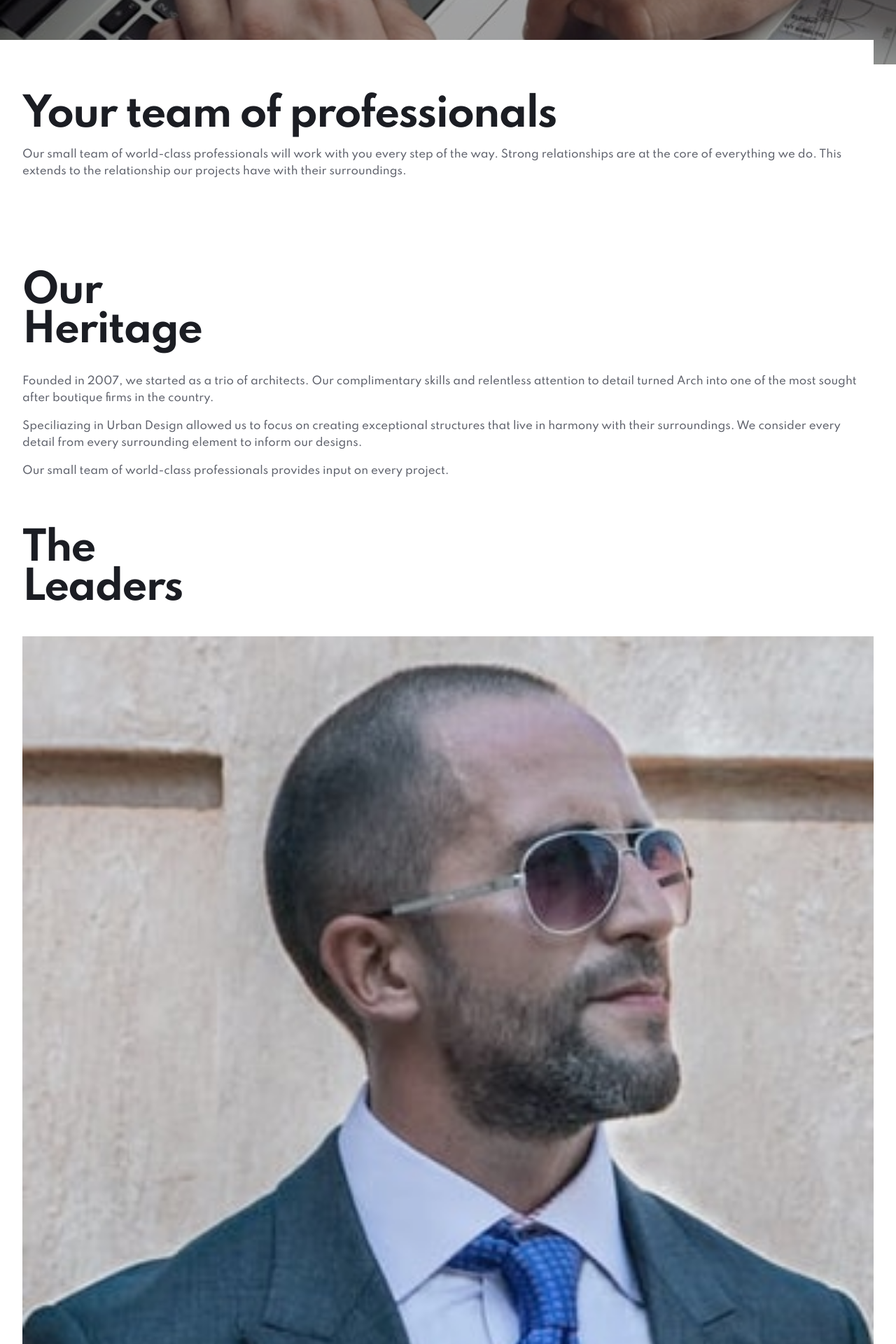
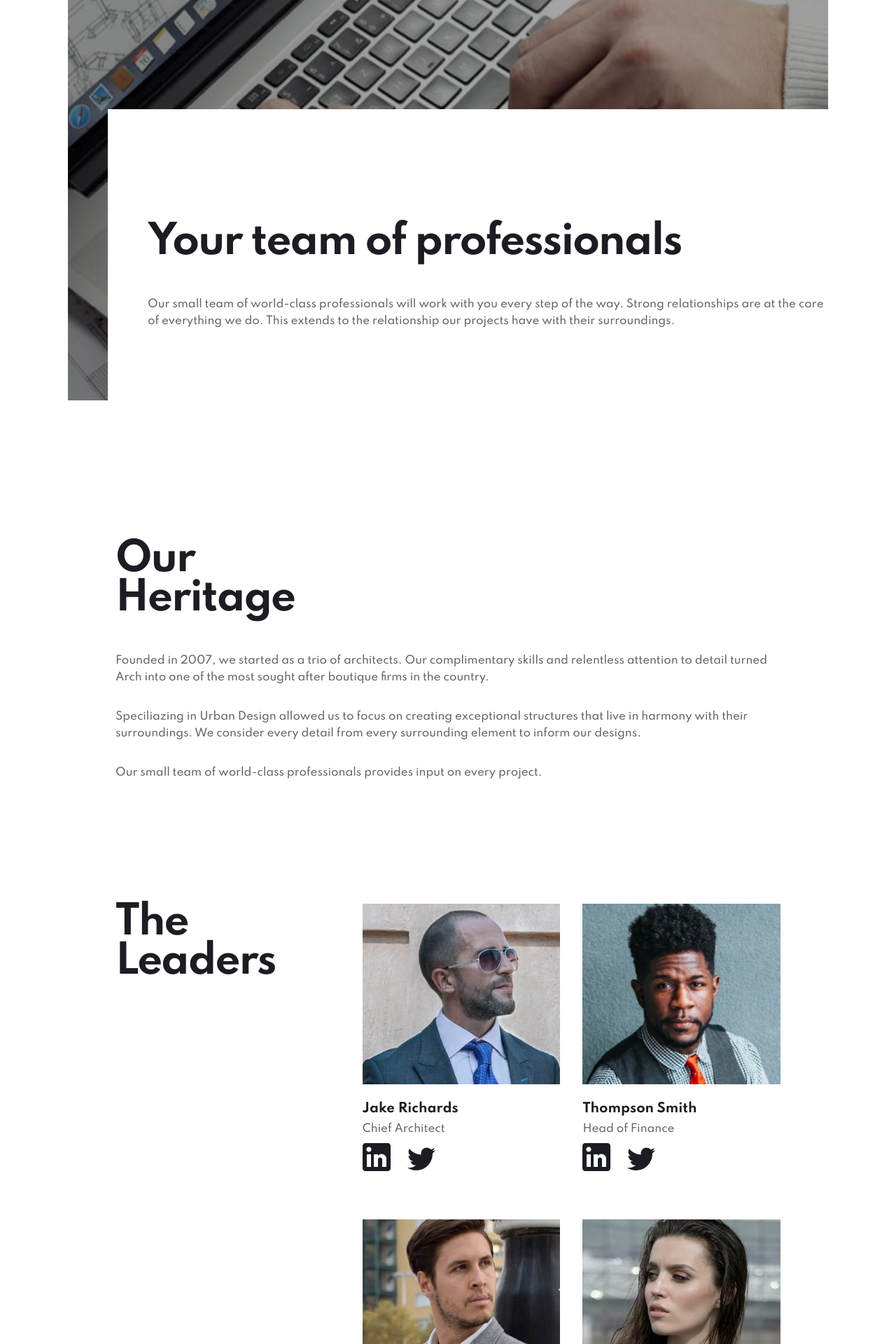
Before and after one commit to Ukhu/arch-studio, a Next.js app: page /about in a window 1280 px wide. Shown: the part 300-2220 px from the top of the page at 70% size. Built offline with nearby package versions, Linux system fonts and the light colour scheme.

Commit message:
make our leaders section responsive

```diff
--- a/pages/about.tsx
+++ b/pages/about.tsx
@@ -48,7 +48,7 @@ function About() {
           <span>The</span>
           <span>Leaders</span>
         </h2>
-        <div>
+        <div className={style.our_leaders_profiles}>
           <LeaderCard
             image={JakeImg}
             name="Jake Richards"
--- a/styles/comps/LeaderCard.module.scss
+++ b/styles/comps/LeaderCard.module.scss
@@ -2,7 +2,6 @@
 
 .leader_card {
   position: relative;
-  margin-top: 2.5rem;
 }
 
 .leader_card_name {
--- a/styles/comps/PageHero.module.scss
+++ b/styles/comps/PageHero.module.scss
@@ -3,6 +3,11 @@
 .page_hero {
   position: relative;
   margin-bottom: 8.25rem;
+
+  @media screen and (min-width: $tablet) {
+    margin: 0 6.0625rem;
+    margin-bottom: 12.5rem;
+  }
 }
 
 .page_hero_image {
@@ -11,6 +16,10 @@
   background-repeat: no-repeat;
   background-size: cover;
   background-position: center;
+
+  @media screen and (min-width: $tablet) {
+    height: 45rem;
+  }
 }
 
 .page_hero_overlay {
@@ -26,16 +35,29 @@
   margin-right: 2rem;
   margin-bottom: 4.5rem;
   background: #ffffff;
+
+  @media screen and (min-width: $tablet) {
+    height: 26rem;
+    padding: 0 3.5625rem;
+    padding-top: 10.1875rem;
+    margin-top: -26rem;
+    margin-right: -3.5625rem;
+    margin-left: 3.5625rem;
+    margin-bottom: 0;
+  }
 }
 
 .page_hero_heading {
   @include h2;
   margin: 0;
   margin-bottom: 1rem;
+
+  @media screen and (min-width: $tablet) {
+    margin-bottom: 3rem;
+  }
 }
 
 .page_hero_summary {
   @include body;
   margin: 0;
-  margin-bottom: 1rem;
 }
--- a/styles/pages/About.module.scss
+++ b/styles/pages/About.module.scss
@@ -3,11 +3,25 @@
 .our_heritage {
   margin: 0 2rem;
   margin-bottom: 4.5rem;
+
+  @media screen and (min-width: $tablet) {
+    margin: 0 6.0625rem;
+    margin-bottom: 10.9375rem;
+  }
+
+  @media screen and (min-width: $laptop) {
+    margin: 0 10.3125rem;
+    margin-bottom: 10.9375rem;
+  }
 }
 
 .our_heritage_summary {
   @include body;
   margin-bottom: 1rem;
+
+  @media screen and (min-width: $tablet) {
+    margin-bottom: 2rem;
+  }
 }
 
 .about_heading {
@@ -16,9 +30,48 @@
   @include h2;
   margin: 0;
   margin-bottom: 2rem;
+
+  @media screen and (min-width: $tablet) {
+    margin-bottom: 3rem;
+  }
+
+  @media screen and (min-width: $laptop) {
+    margin-right: 7.75rem;
+  }
 }
 
 .our_leaders {
   margin: 0 2rem;
   margin-bottom: 8.25rem;
+
+  @media screen and (min-width: $tablet) {
+    margin: 0 6.0625rem;
+    margin-bottom: 12.5rem;
+  }
+
+  @media screen and (min-width: $laptop) {
+    display: flex;
+    justify-content: space-between;
+    margin: 0 10.3125rem;
+    margin-bottom: 10rem;
+  }
 }
+
+.our_leaders_profiles {
+  flex-grow: 1;
+  display: grid;
+  grid-template-columns: 1fr;
+  grid-template-rows: repeat(4, 1fr);
+  row-gap: 2.5rem;
+
+  @media screen and (min-width: $tablet) {
+    grid-template-columns: 1fr 1fr;
+    grid-template-rows: 1fr 1fr;
+    column-gap: 0.75rem;
+    row-gap: 4rem;
+  }
+
+  @media screen and (min-width: $laptop) {
+    column-gap: 2rem;
+  }
+}
```
